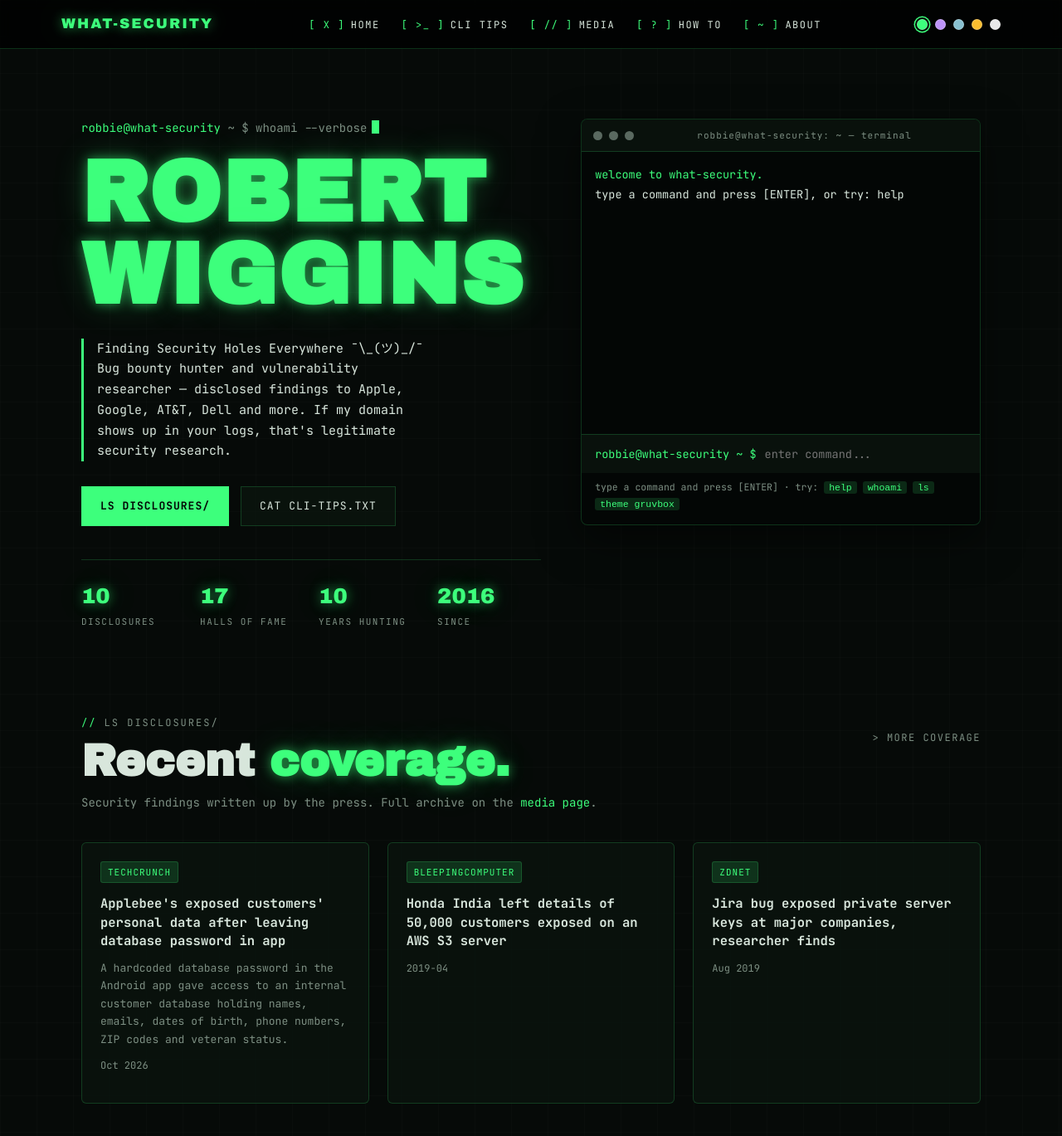
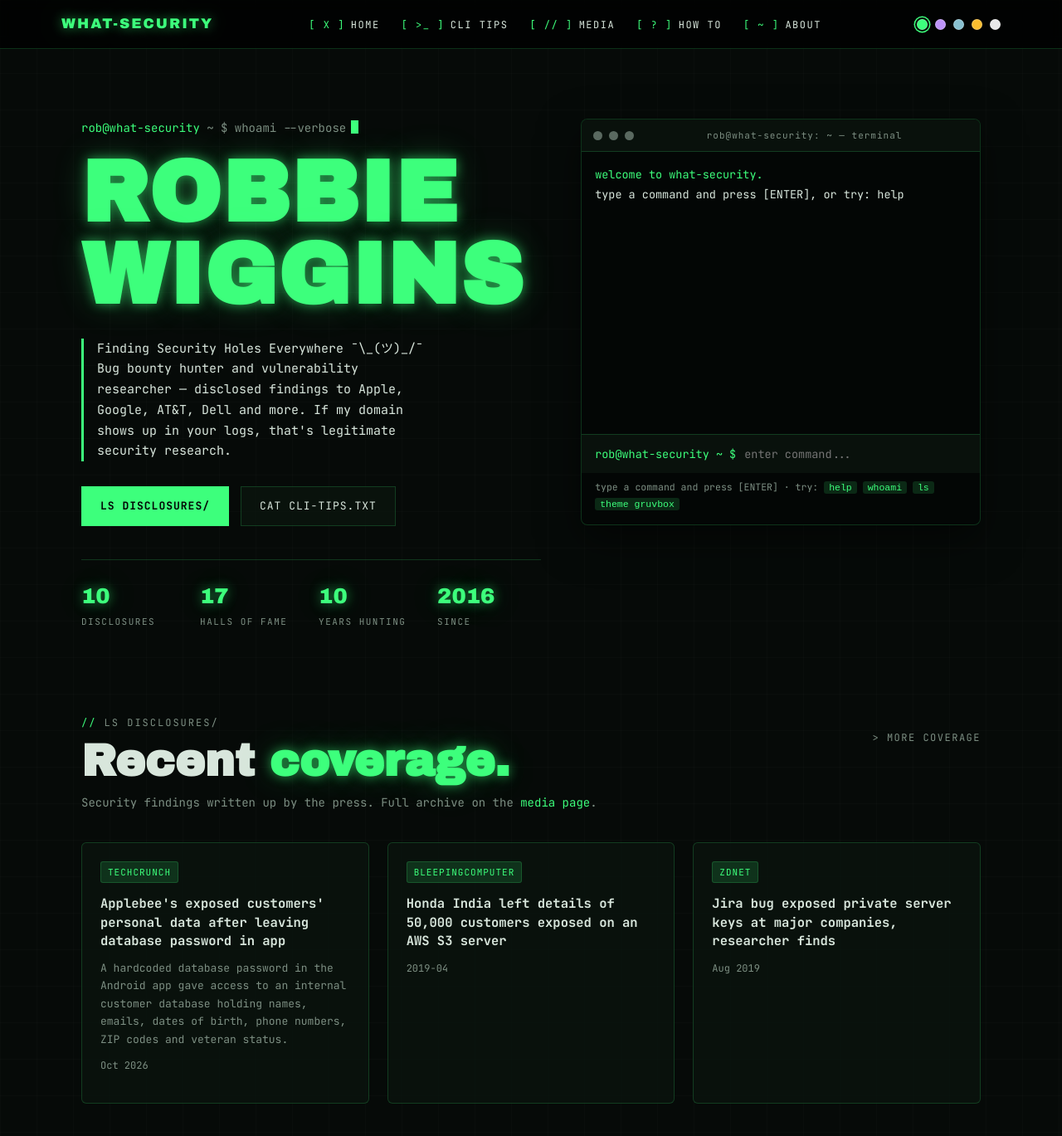
Before and after one commit to random-robbie/What-Security, a Jekyll site: the page built from index.html, in a window 1280 px wide and 1400 px high. Shown: the top 1369 px of the window at 83% size. Built offline with Jekyll 4.4.1, drawn with Linux system fonts in a browser that asks for light colours; some of the changed text lies outside the part shown.

Commit message:
Copy fixes: Robbie Wiggins, rob@ prompt, UK English
- site.name and terminal whoami now 'Robbie Wiggins'
- terminal prompts robbie@ -> rob@what-security
- emphasising, authorisation, unauthorised (UK spelling)

```diff
--- a/_config.yml
+++ b/_config.yml
@@ -6,7 +6,7 @@ url: https://www.what-security.co.uk
 permalink: ':title/'
 
 # Profile information
-name: Robert Wiggins
+name: Robbie Wiggins
 tagline: Finding Security Holes Everywhere ¯\_(ツ)_/¯
 about-description: I am a full time Infosec and Big Bug Bounty Guy.
 pic: 79.jpg
--- a/_layouts/home.html
+++ b/_layouts/home.html
@@ -6,7 +6,7 @@ layout: default
   <div class="wrapper hero-grid">
     <div>
       <div class="hero-prompt">
-        <span class="user">robbie@what-security</span> ~ $ whoami --verbose<span class="cursor"></span>
+        <span class="user">rob@what-security</span> ~ $ whoami --verbose<span class="cursor"></span>
       </div>
       <h1 class="hero-name">{{ site.name | split: " " | first }}<br>{{ site.name | split: " " | last }}</h1>
       <p class="hero-bio">{{ site.tagline }} Bug bounty hunter and vulnerability researcher — disclosed findings to Apple, Google, AT&amp;T, Dell and more. If my domain shows up in your logs, that's legitimate security research.</p>
@@ -25,11 +25,11 @@ layout: default
     <div class="terminal">
       <div class="terminal-titlebar">
         <span class="tl"></span><span class="tl"></span><span class="tl"></span>
-        <span class="terminal-title">robbie@what-security: ~ — terminal</span>
+        <span class="terminal-title">rob@what-security: ~ — terminal</span>
       </div>
       <div class="terminal-body" id="term-body"></div>
       <div class="terminal-inputline">
-        <span class="terminal-prompt">robbie@what-security ~ $</span>
+        <span class="terminal-prompt">rob@what-security ~ $</span>
         <input class="terminal-input" id="term-input" type="text" autocomplete="off" spellcheck="false" placeholder="enter command..." aria-label="Terminal input">
       </div>
       <div class="terminal-hint">type a command and press [ENTER] · try: <code>help</code> <code>whoami</code> <code>ls</code> <code>theme gruvbox</code></div>
--- a/_pages/about.html
+++ b/_pages/about.html
@@ -18,7 +18,7 @@ permalink: /about/
         I'm a UK-based security researcher known as "txt3rob" on HackerOne. I've made significant contributions to the cybersecurity community through extensive vulnerability research and reporting across various platforms.
       </p>
       <p>
-        Beyond HackerOne, I've demonstrated my expertise on platforms like Open Bug Bounty, where I've helped fix over 5,000 vulnerabilities. My approach involves mass scanning while ensuring no disruption to targeted websites, emphasizing my commitment to ethical hacking. I report vulnerabilities solely to inform and assist, without any expectation of compensation. More details about my work can be found on my Open Bug Bounty profile.
+        Beyond HackerOne, I've demonstrated my expertise on platforms like Open Bug Bounty, where I've helped fix over 5,000 vulnerabilities. My approach involves mass scanning while ensuring no disruption to targeted websites, emphasising my commitment to ethical hacking. I report vulnerabilities solely to inform and assist, without any expectation of compensation. More details about my work can be found on my Open Bug Bounty profile.
       </p>
       <p>
         My contributions have earned me recognition in various Halls of Fame, including Dell, CERT-EU, CenturyLink, Auto Trader, AOL, and Apple. I actively participate in private bug bounty programs and am dedicated to sharing knowledge to strengthen the cybersecurity community.
--- a/_pages/mysq.html
+++ b/_pages/mysq.html
@@ -173,7 +173,7 @@ GRANT ALL PRIVILEGES ON *.* TO 'backdoor'@'%' WITH GRANT OPTION;
 
     <div class="disclaimer">
       <h3>⚠️ Ethical Use Reminder</h3>
-      <p>These commands are provided for educational purposes and legitimate security testing only. Always ensure you have proper authorization before performing any security testing on systems or databases. Unauthorized access to database systems is illegal and unethical.</p>
+      <p>These commands are provided for educational purposes and legitimate security testing only. Always ensure you have proper authorisation before performing any security testing on systems or databases. Unauthorised access to database systems is illegal and unethical.</p>
     </div>
   </div>
 </div>
--- a/assets/js/hexdump.js
+++ b/assets/js/hexdump.js
@@ -3,10 +3,10 @@
   "use strict";
 
   var THEMES = ["matrix", "dracula", "nord", "gruvbox", "mono"];
-  var PAGER = "robbie@what-security";
+  var PAGER = "rob@what-security";
   var DATA = {
     whoami: {
-      name: "Robert 'Robbie' Wiggins",
+      name: "Robbie Wiggins",
       role: "bug bounty hunter & vulnerability researcher",
       email: "rob@what-security.co.uk",
       handle: "txt3rob (HackerOne / Bugcrowd)",
```
